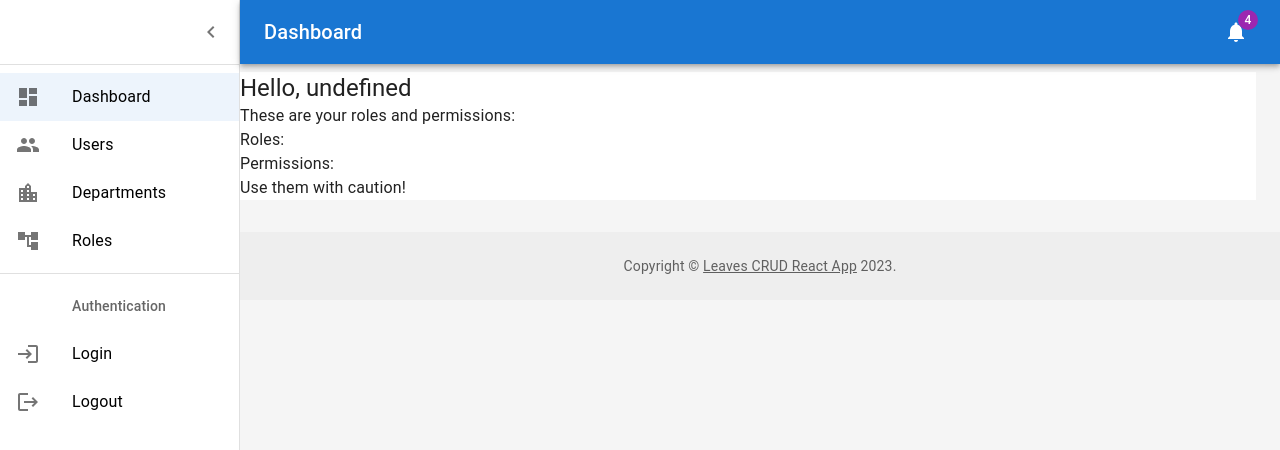
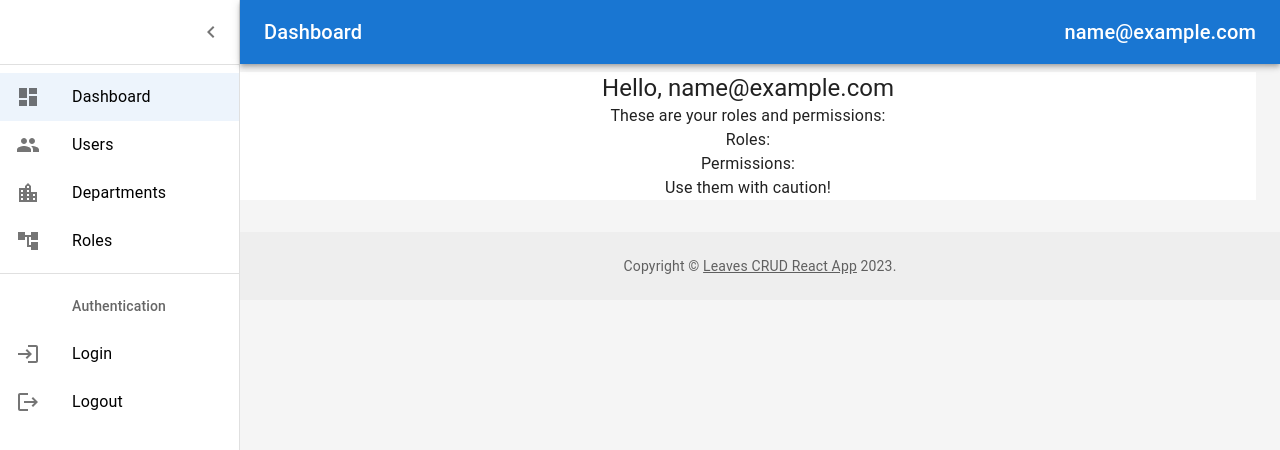
Before and after one commit to NenoPanchev/leaves-react-app, a React (Create React App) app: page / in a window 1280 px wide. Shown: the top 450 px of the page. Built offline with nearby package versions, Linux system fonts and the light colour scheme; sample sign-in values are in the browser's storage.

Commit message:
delete button visibility

```diff
--- a/package.json
+++ b/package.json
@@ -16,6 +16,7 @@
     "@types/react": "^18.0.28",
     "@types/react-dom": "^18.0.11",
     "axios": "^1.3.4",
+    "class-transformer": "^0.5.1",
     "date-fns": "^2.29.3",
     "react": "^18.2.0",
     "react-dom": "^18.2.0",
--- a/src/App.tsx
+++ b/src/App.tsx
@@ -4,10 +4,45 @@ import { BrowserRouter as Router, Route, Routes } from 'react-router-dom';
 import Home from './pages/Home';
 import AuthContext from './contexts/AuthContext';
 import { UserDetails } from './models/objects/UserDetails';
+import { plainToInstance } from 'class-transformer';
 
 
 function App() {
   const [user, setUser] = useState<UserDetails | null>(null);
+  const [isReady, setReady] = useState<boolean>(false);
+  React.useEffect(() => {
+
+    //get from localstor
+    // set in user
+    const localUser = localStorage.getItem('User');
+    console.log('Initial LocalUser', localUser);
+    console.log('Initial Is Authenticated: ', localStorage.getItem('Authenticated'));
+    if (localUser != null && localUser != '') {
+      var newUser = JSON.parse(localUser);
+      console.log(newUser);
+
+      setUser(plainToInstance(UserDetails,JSON.parse(localUser)));
+
+    }
+    setReady(true);
+  },[])
+
+  React.useEffect(() => {
+    // set to localstor
+    //if check ako e null zanuli storidja
+    // on reload request user info with JWT
+    if(!isReady) {
+      return;
+    }
+
+    console.log('Authenticated on refresh: ', localStorage.getItem('Authenticated'));
+    localStorage.setItem("User", JSON.stringify(user));
+        const localUser = localStorage.getItem('User');
+        console.log('LocalUser on refresh: ', localUser);
+
+    // setUser(JSON.parse(localStorage.getItem('User')!))
+  },[user, isReady])
+
   const value = {user, setUser};
   return (
     <div>
--- a/src/components/common/DeleteButton.tsx
+++ b/src/components/common/DeleteButton.tsx
@@ -16,6 +16,7 @@ import RoleView from '../../models/roles/RoleView';
 import DepartmentView from '../../models/departments/DepartmentView';
 import UserView from '../../models/users/UserView';
 import { DeleteButtonProps } from '../../models/interfaces/common/commonInterfaces';
+import AuthContext from '../../contexts/AuthContext';
 
 
 export default function DeleteButton(props: DeleteButtonProps) {
@@ -25,6 +26,7 @@ export default function DeleteButton(props: DeleteButtonProps) {
     const fullScreen = useMediaQuery(theme.breakpoints.down('md'));
     const deleteItem = useDelete({path: path});
     const navigate = useNavigate();
+    const {user} = React.useContext(AuthContext);
 
     const handleClickOpen = () => {
         setOpen(true);
@@ -40,7 +42,9 @@ export default function DeleteButton(props: DeleteButtonProps) {
         .then(() => navigate(path));
     }
 
-
+    if (user?.hasAuthority('DELETE') || (props.id == 1 && path != '/departments')) {
+        return null;
+    }
 
     return (
         <React.Fragment>
--- a/src/components/nav/Nav.tsx
+++ b/src/components/nav/Nav.tsx
@@ -14,6 +14,7 @@ import ChevronLeftIcon from '@mui/icons-material/ChevronLeft';
 import NotificationsIcon from '@mui/icons-material/Notifications';
 import { useLocation } from 'react-router-dom';
 import AdminBar from './AdminBar';
+import AuthContext from '../../contexts/AuthContext';
 
 const drawerWidth: number = 240;
 
@@ -67,6 +68,7 @@ const Drawer = styled(MuiDrawer, { shouldForwardProp: (prop) => prop !== 'open'
 
 function NavContent() {
   const [open, setOpen] = React.useState(true);
+  const {user} = React.useContext(AuthContext);
   const toggleDrawer = () => {
     setOpen(!open);
   };
@@ -100,11 +102,7 @@ function NavContent() {
         >
           Dashboard
         </Typography>
-        <IconButton color="inherit">
-          <Badge badgeContent={4} color="secondary">
-            <NotificationsIcon />
-          </Badge>
-        </IconButton>
+        <Typography component={'h6'} variant='h6'>{user?.getEmail()}</Typography>
       </Toolbar>
     </AppBar>
     <Drawer variant="permanent" open={open}>
--- a/src/hoc/isAuth.tsx
+++ b/src/hoc/isAuth.tsx
@@ -6,17 +6,12 @@ import AuthContext from "../contexts/AuthContext"
 const isAuth = (
     WrappedComponent: ComponentType,
 ): FC => (props) => {
-
-    const { user, setUser } = useContext(AuthContext);
     const navigate = useNavigate();
-    // const isAuthenticated = user !== null;
     const isAuthenticated = localStorage.getItem('Authenticated') == 'true';
-    let isInitialRender = useRef(true);
 
     if (isAuthenticated) {
         return <WrappedComponent {...props} />
     } else {
-        console.log("unauthorized");
         useEffect( () => {
                 navigate('/login')
         }, [])
--- a/src/models/departments/AllDepartments.tsx
+++ b/src/models/departments/AllDepartments.tsx
@@ -14,6 +14,8 @@ import DepartmentSearchFilter from './DepartmentSearchFilter';
 import { useFetchAllEmails as fetchUserEmails } from '../../services/userService';
 
 import '../ViewAll.css'
+import path from 'path';
+import { useLocation } from 'react-router-dom';
 
 function preventDefault(event: React.MouseEvent) {
   event.preventDefault();
@@ -37,7 +39,8 @@ export default function Departments() {
   }
 
   const renderDeleteButton = (id: number, refreshCurrentState: number, refresh: (value: number) => void) => {
-    return <DeleteButton id={id} refreshCurrentState={refreshCurrentState} refresh={setRefreshCurrentState}></DeleteButton>
+    return <DeleteButton id={id} refreshCurrentState={refreshCurrentState}
+    refresh={setRefreshCurrentState}></DeleteButton>
   }
 
 
--- a/src/models/objects/UserDetails.ts
+++ b/src/models/objects/UserDetails.ts
@@ -5,11 +5,6 @@ export class UserDetails {
     public UserDetails() {
 
     }
-
-    // public UserDetails(email: string, authorities: string[]) {
-    //     this.email = email;
-    //     this.authorities = authorities;
-    // }
 
     public getEmail(): string {
         return this.email;
--- a/src/models/users/AllUsers.tsx
+++ b/src/models/users/AllUsers.tsx
@@ -14,6 +14,7 @@ import { IUser, IUserEdit as IUserEdit } from '../interfaces/user/userInterfaces
 
 import '../ViewAll.css'
 import AuthContext from '../../contexts/AuthContext';
+import { useLocation } from 'react-router-dom';
 
 function preventDefault(event: React.MouseEvent) {
   event.preventDefault();
@@ -28,7 +29,6 @@ export default function Users() {
   const users = userService.useFetchAllOrFiltered(refreshCurrentState, filter, shouldFilter);
   const departmentNames = fetchDepartmentNames(refreshCurrentState);
   const roleNames = fetchRoleNames(refreshCurrentState);
-  const {user} = React.useContext(AuthContext);
 
   const renderViewButton = (id: number) => {
     return <ViewButton id={id}></ViewButton>
@@ -40,7 +40,8 @@ export default function Users() {
   }
 
   const renderDeleteButton = (id: number, refreshCurrentState: number, refresh: (value: number) => void) => {
-    return <DeleteButton id={id} refreshCurrentState={refreshCurrentState} refresh={setRefreshCurrentState}></DeleteButton>
+    return <DeleteButton id={id} refreshCurrentState={refreshCurrentState}
+    refresh={setRefreshCurrentState}></DeleteButton>
   }
 
 
--- a/src/pages/DashBoard.tsx
+++ b/src/pages/DashBoard.tsx
@@ -16,7 +16,7 @@ export default function DashBoard() {
     })
     return (
         <React.Fragment>
-            <Grid container direction={'column'} sx={{backgroundColor: 'white'}}>
+            <Grid container direction={'column'} sx={{backgroundColor: 'white', textAlign: 'center'}}>
                 <Typography component={'h1'} variant={'h5'}>{'Hello, ' + user?.getEmail()}</Typography>
                 <Typography component={'h2'} >These are your roles and permissions:</Typography>
                 <Typography component={'h2'} >{'Roles: ' + roles.join(', ')}</Typography>
--- a/src/services/authService.tsx
+++ b/src/services/authService.tsx
@@ -37,6 +37,7 @@ export const LogOut = () => {
   useEffect(() => {
     setUser(null);
     localStorage.setItem("Authenticated", 'false');
+    localStorage.setItem("User", '');
     navigate('/login');
   }, []);
 
```
Also changed, not shown: src/models/roles/AllRoles.tsx (+10 -0 lines), 1 other file (tests, documents, lock files or other folders).
